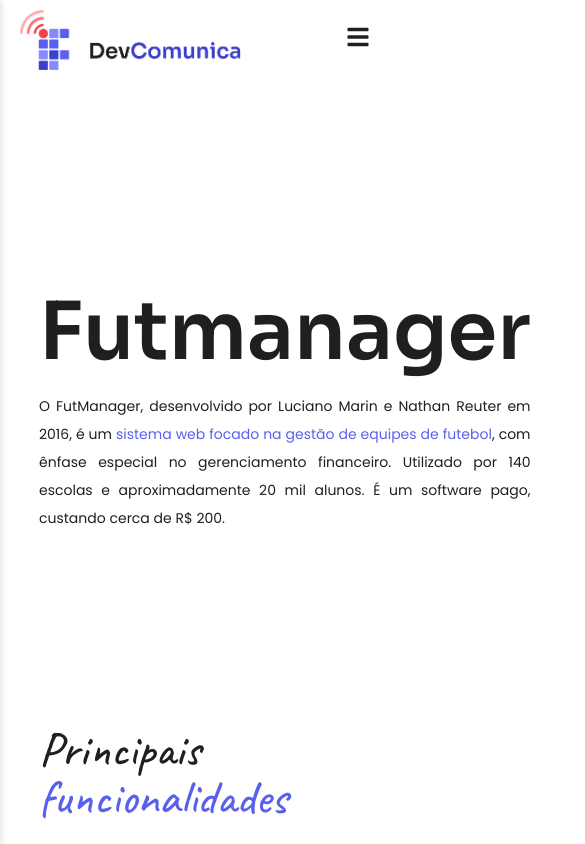
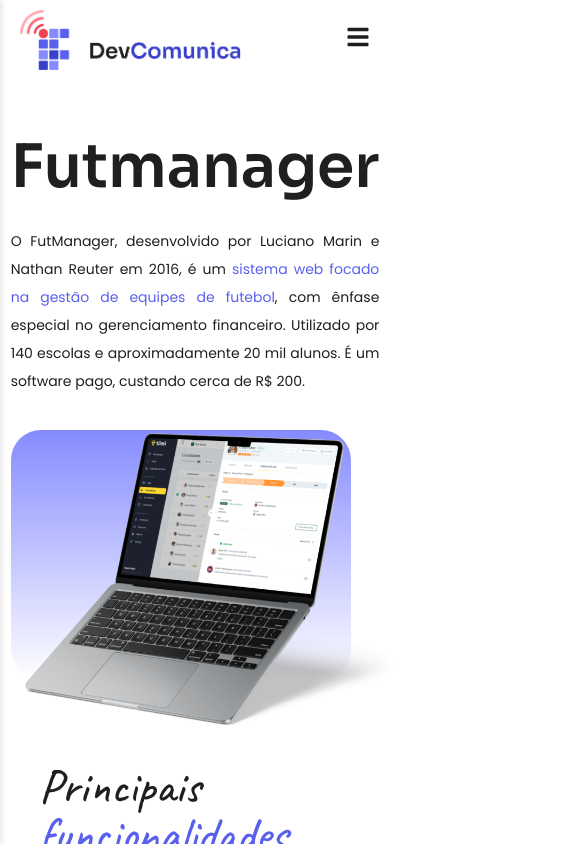
Before and after one commit to andreconstantino/dev-ifsp-pagina-projetos, a React (Vite) app: page /futmanager in a window 390 px wide. Shown: the top 844 px of the page, 585 px wide, since content can reach past the window. Built offline with nearby package versions, Linux system fonts and the light colour scheme.

Commit message:
style: continue implementing responsiveness

```diff
--- a/src/pages/Projects/FutManager/index.jsx
+++ b/src/pages/Projects/FutManager/index.jsx
@@ -2,7 +2,7 @@
 import { Navbar, Footer, CardBlue, CardRed, CardComment, Slider } from '../../../components'
 import Mockup from '../../../assets/images/mockup-notebook.png'
 import './styles.css'
-import gifnote from '../../../assets/images/gifnote.gif';
+import './mobile.css'
 import Tae from '../../../assets/images/comment/tae.png'
 import JK from '../../../assets/images/comment/my-love.png'
 
@@ -13,7 +13,7 @@
 import { FaRunning } from "react-icons/fa";
 import { GoLocation } from "react-icons/go";
 
-// vamo ver se essa bagaça funciona
+// images for slider
 import Img1 from '../../../../public/images/futmanager/img1.png'
 import Img2 from '../../../../public/images/futmanager/img2.png'
 import Img3 from '../../../../public/images/futmanager/img3.png'
--- /dev/null
+++ b/src/pages/Projects/FutManager/mobile.css
@@ -0,0 +1,89 @@
+@import url('./mobile.css');
+
+@media screen and (max-width: 1570px) {
+    .container-main-project .header .header-image img.mockup-img {
+        margin-right: 0px;
+        width: 600px;
+        height: auto;
+    }
+
+    .gradient-retangle {
+        width: 30%;
+    }
+}
+
+@media screen and (max-width: 1365px) {
+    .container-main-project .header {
+        flex-direction: column;
+        gap: 25px;
+    }
+
+    .gradient-retangle {
+        width: 570px;
+        height: 250px;
+        background: linear-gradient(360deg, rgba(133, 139, 255, 0) 0%, #858BFF 100%);
+        border-radius: 30px;
+        position: absolute;
+        z-index: -1;
+        top: 430px;
+    }
+}
+
+@media screen and (max-width: 900px) {
+    .row-container {
+        flex-direction: column;
+        gap: 60px;
+    }
+
+    .row-container .text {
+        width: 100%;
+    }
+
+    .row-container .comments {
+        justify-content: center;
+    }
+}
+
+@media screen and (max-width: 1220px) {
+    .container-main-project .about-context {
+        flex-direction: column;
+    }
+
+    .container-main-project .about-context .about-context-child {
+        width: 100%;
+    }
+
+    .slider-container-main {
+        width: 100%;
+    }
+}
+
+@media screen and (max-width: 720px){
+    .container-main-project .header .header-image img.mockup-img {
+        width: 500px;
+    }
+
+    .gradient-retangle {
+        width: 450px;
+    }
+}
+
+@media screen and (max-width: 590px) {
+    .container-main-project .header .header-child h1.header-title {
+        font-size: 70px;
+    }
+}
+
+@media screen and (max-width: 550px){
+    .container-main-project .header .header-image img.mockup-img {
+        width: 400px;
+    }
+
+    .gradient-retangle {
+        width: 340px;
+    }
+
+    .container-main-project .header .header-child h1.header-title {
+        font-size: 60px;
+    }
+}
```
